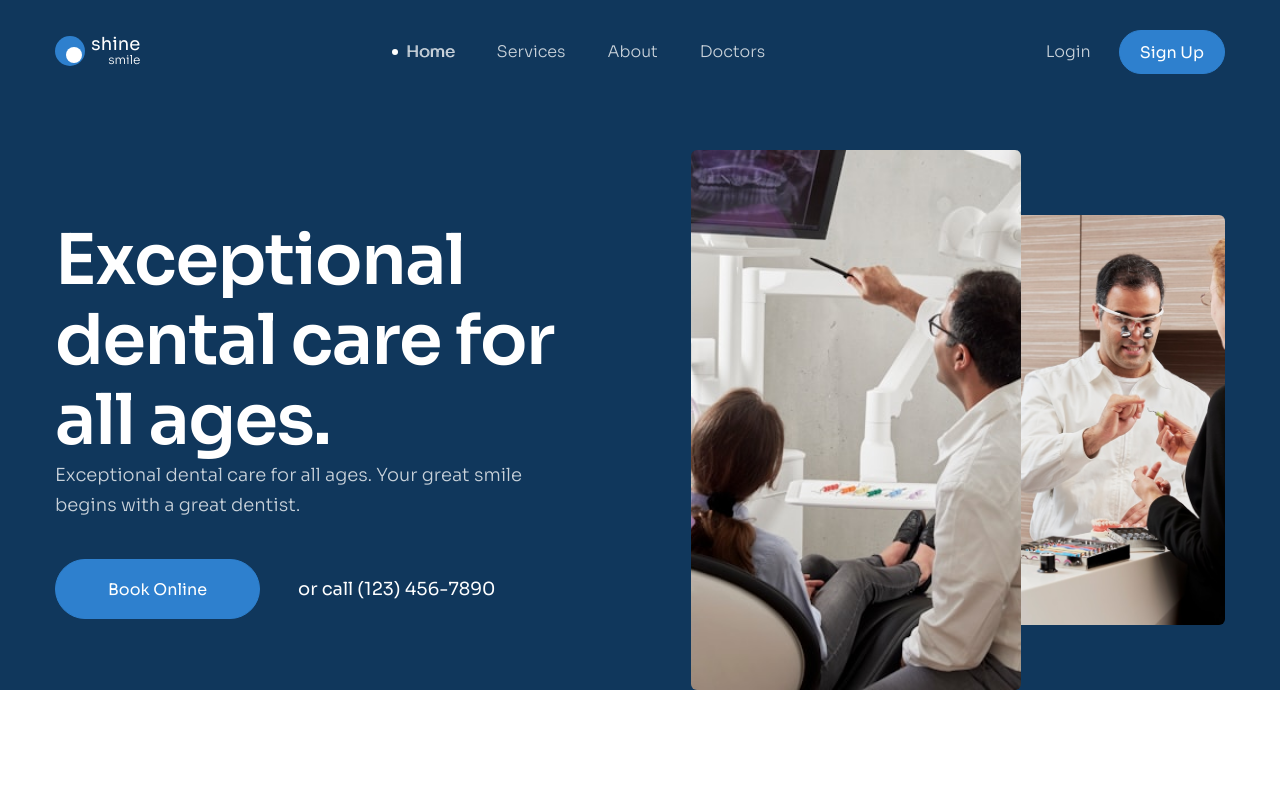
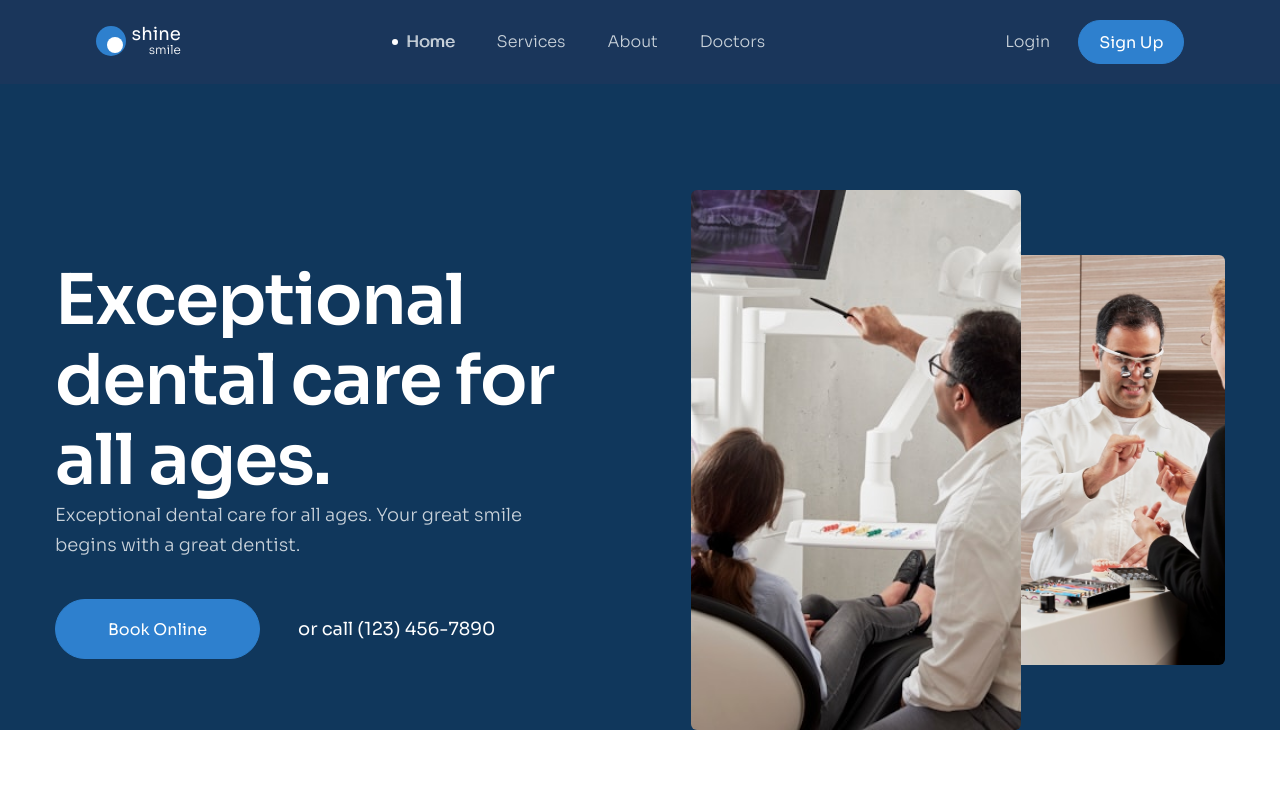
Before and after one commit to d0t666/Project-03, a plain HTML site: page index.html in a window 1280 px wide. Shown: the top 800 px of the page. Drawn offline with nearby package versions, Linux system fonts and the light colour scheme.

Commit message:
fixed header

```diff
--- a/assets/css/styles.css
+++ b/assets/css/styles.css
@@ -94,7 +94,7 @@ button {
 /* Header */
 .header {
     /* min-height: 100vh; */
-    min-height: 80vh;
+    min-height: 62vh;
     background: var(--header-bg);
     padding-top: 30px;
 }
@@ -146,8 +146,14 @@ button {
 /* Header top */
 .header-top {
     display: flex;
-    justify-content: space-between;
+    justify-content: center;
     align-items: center;
+    position: sticky;
+    top: 0;
+    z-index: 1;
+    background: #1a365b;
+    padding: 20px 0;
+    column-gap: 198px;
 }
 .navbar__list {
     display: flex;
--- a/index.html
+++ b/index.html
@@ -94,12 +94,53 @@
         <link rel="stylesheet" href="assets/css/styles.css" />
     </head>
     <body>
+        <!-- Header top  -->
+        <div class="header-top">
+            <!-- Logo -->
+            <a href="/"
+                ><div class="logo">
+                    <span class="logo__circle"></span>
+                    <span class="logo__text">
+                        <span class="logo__brand"> shine </span>
+                        <span class="logo__brand logo__brand--small">
+                            smile
+                        </span>
+                    </span>
+                </div></a
+            >
+            <!-- Navbar -->
+            <nav class="navbar">
+                <ul class="navbar__list">
+                    <li class="navbar__item">
+                        <a href="#!" class="navbar__link navbar__link--active"
+                            >Home</a
+                        >
+                    </li>
+                    <li class="navbar__item">
+                        <a href="#!" class="navbar__link">Services</a>
+                    </li>
+                    <li class="navbar__item">
+                        <a href="#!" class="navbar__link">About</a>
+                    </li>
+                    <li class="navbar__item">
+                        <a href="#!" class="navbar__link">Doctors</a>
+                    </li>
+                </ul>
+            </nav>
+            <!-- Action -->
+            <div class="header-action">
+                <a href="" class="header-action__login">Login</a>
+                <button href="" class="btn header-action__signup">
+                    Sign Up
+                </button>
+            </div>
+        </div>
         <header class="header">
             <div class="container">
                 <!-- Header top  -->
-                <div class="header-top">
-                    <!-- Logo -->
-                    <a href="/"
+                <!-- <div class="header-top"> -->
+                <!-- Logo -->
+                <!-- <a href="/"
                         ><div class="logo">
                             <span class="logo__circle"></span>
                             <span class="logo__text">
@@ -109,9 +150,9 @@
                                 </span>
                             </span>
                         </div></a
-                    >
-                    <!-- Navbar -->
-                    <nav class="navbar">
+                    > -->
+                <!-- Navbar -->
+                <!-- <nav class="navbar">
                         <ul class="navbar__list">
                             <li class="navbar__item">
                                 <a
@@ -130,15 +171,15 @@
                                 <a href="#!" class="navbar__link">Doctors</a>
                             </li>
                         </ul>
-                    </nav>
-                    <!-- Action -->
-                    <div class="header-action">
+                    </nav> -->
+                <!-- Action -->
+                <!-- <div class="header-action">
                         <a href="" class="header-action__login">Login</a>
                         <button href="" class="btn header-action__signup">
                             Sign Up
                         </button>
                     </div>
-                </div>
+                </div> -->
                 <!-- Header -->
                 <section class="hero">
                     <!-- Hero content -->
```
